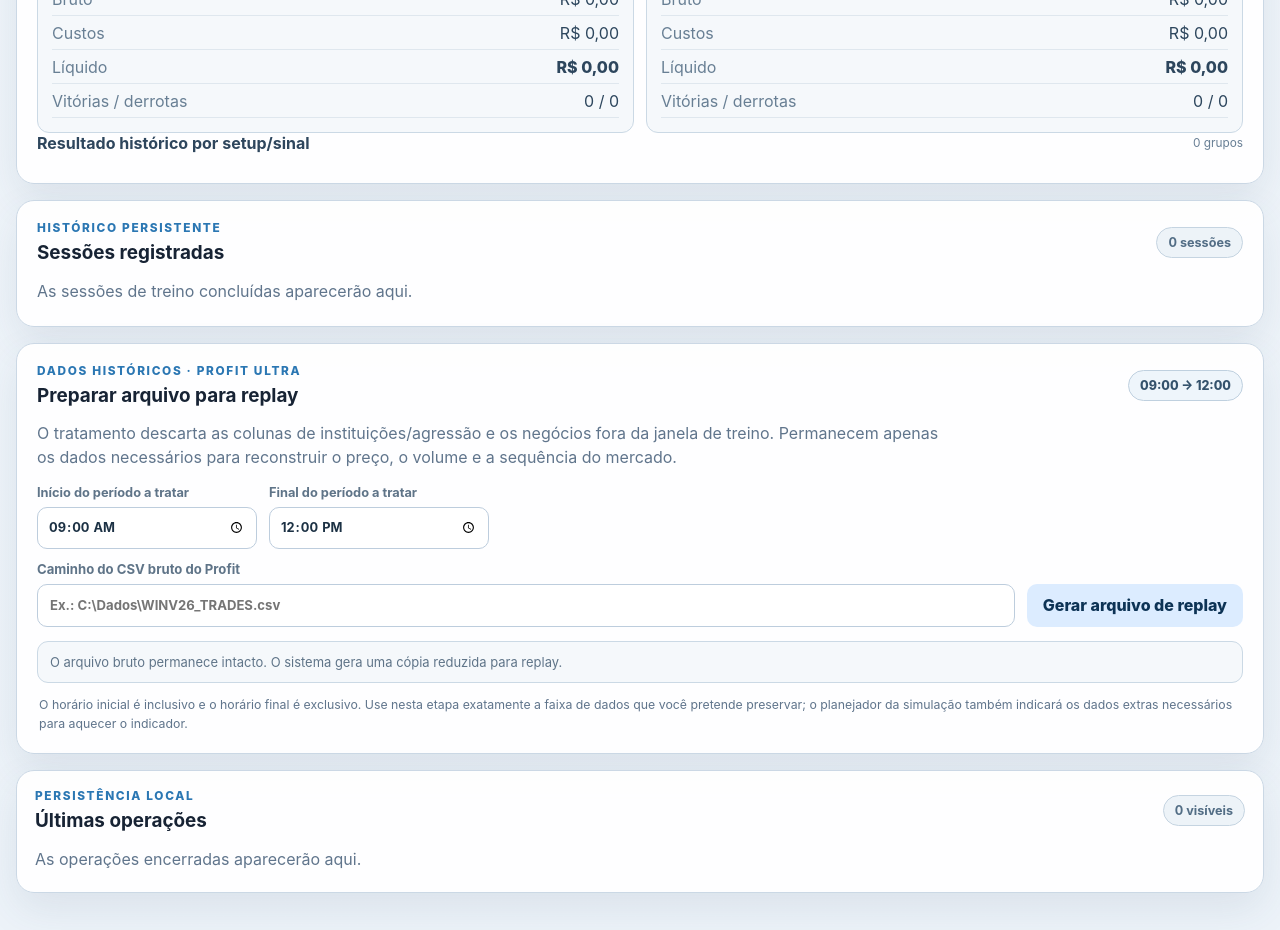
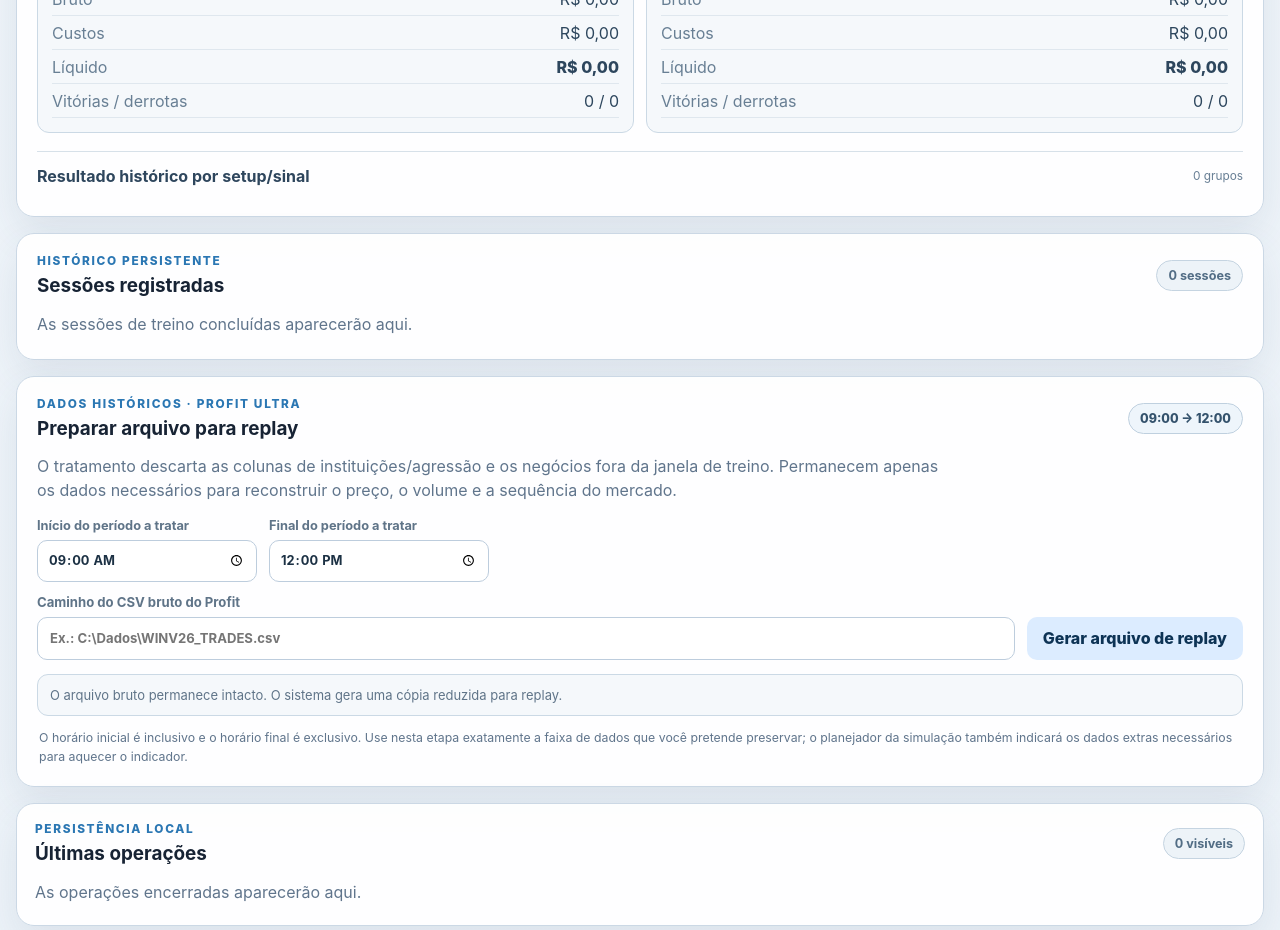
Before and after one commit to pablopcdossantos2-sys/simulador-de-trade, a React (Vite) app: page / in a window 1280 px wide. Shown: the part 3380-4310 px from the top of the page. Built offline with nearby package versions, Linux system fonts and the light colour scheme.

Commit message:
style: separate historical setup metrics

```diff
--- a/src/styles.css
+++ b/src/styles.css
@@ -3247,3 +3247,14 @@ td {
     grid-template-columns: 1fr;
   }
 }
+
+
+.aggregate-setup-section {
+  margin-top: 18px;
+  padding-top: 14px;
+  border-top: 1px solid #263b54;
+}
+
+:root[data-theme="light"] .aggregate-setup-section {
+  border-top-color: #d7e1e9;
+}
```
